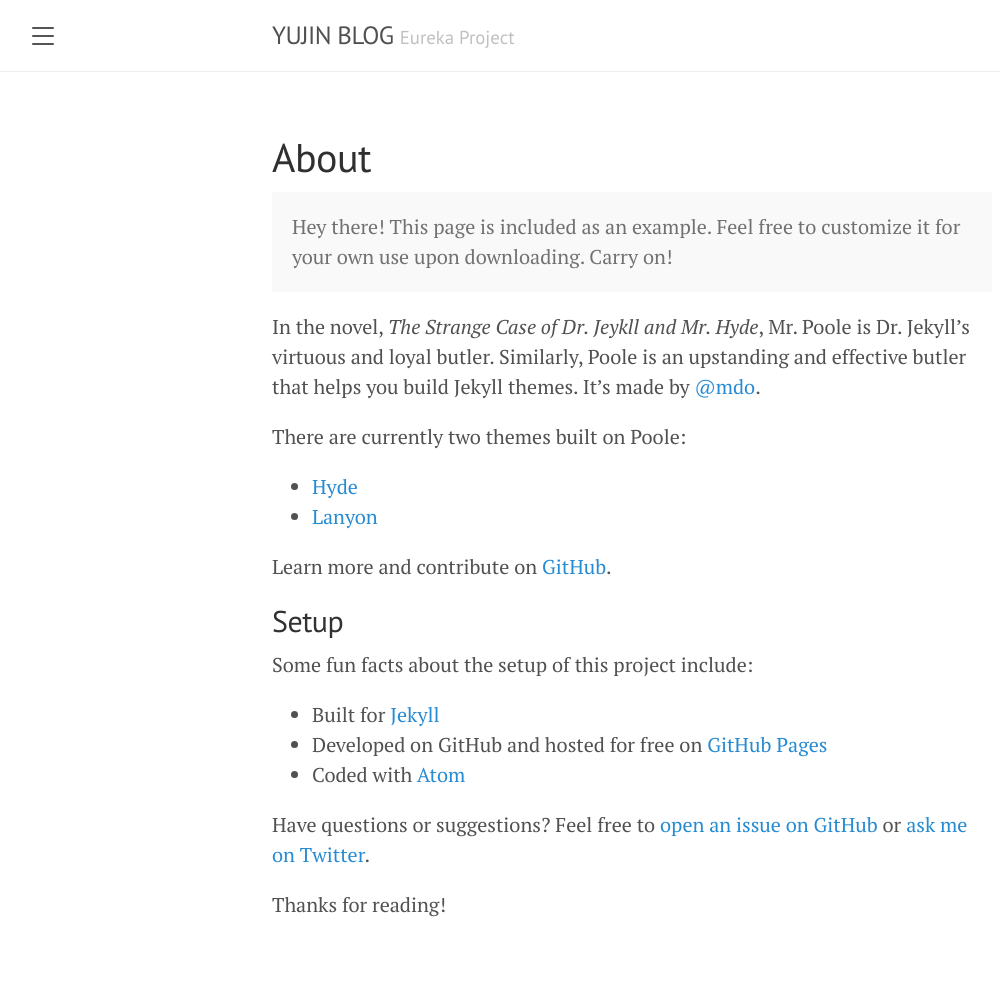
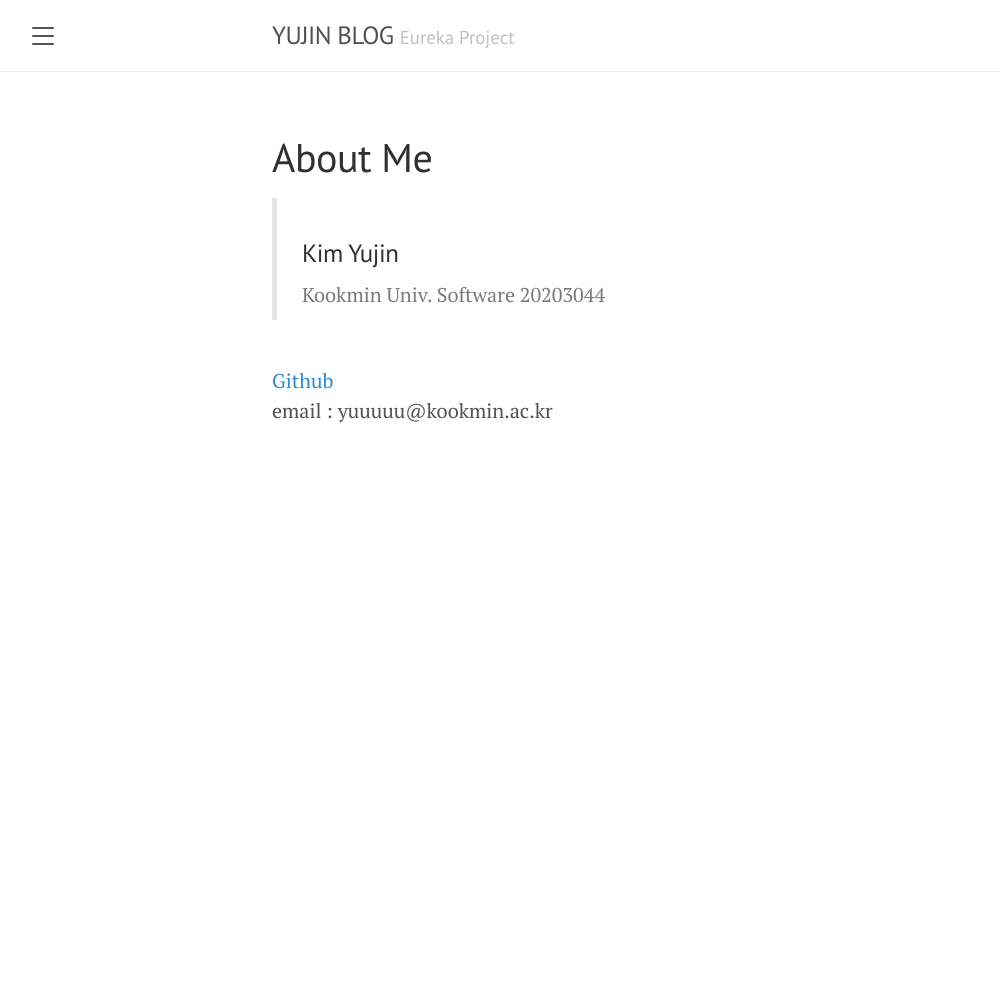
Before and after one commit to yuujinkim/yuujinkim.github.io, a Jekyll site: the page built from about.md, in a window 1280 px wide. Shown: the whole page, without its empty margins (8-1008 px from the left). Built offline with Jekyll 4.4.1, drawn with Linux system fonts in a browser that asks for light colours; after the commit the page ends 900 px from its top, so only the background shows below that.

Commit message:
customize

```diff
--- a/_config.yml
+++ b/_config.yml
@@ -1,7 +1,6 @@
 # Setup
 title: YUJIN BLOG
 tagline: "Eureka Project"
-description: 'A reserved <a href="https://jekyllrb.com" target="_blank">Jekyll</a> theme that places the utmost gravity on content with a hidden drawer. Made by <a href="https://twitter.com/mdo" target="_blank">@mdo</a>.'
 url: https://yuujinkim.github.io
 # baseurl: ""
 paginate: 5
--- a/_includes/sidebar.html
+++ b/_includes/sidebar.html
@@ -4,10 +4,7 @@
 
 <!-- Toggleable sidebar -->
 <div class="sidebar" id="sidebar">
-  <div class="sidebar-item">
-    <p>{{ site.description }}</p>
-  </div>
-
+  <br/>
   <nav class="sidebar-nav">
     <a class="sidebar-nav-item{% if page.title == 'Home' %} active{% endif %}" href="{{ '/' | absolute_url }}">Home</a>
 
@@ -25,14 +22,11 @@
       {% endif %}
     {% endfor %}
 
-    <a class="sidebar-nav-item" href="{{ site.github.repo }}/archive/v{{ site.version }}.zip">Download</a>
-    <a class="sidebar-nav-item" href="{{ site.github.repo }}">GitHub project</a>
-    <span class="sidebar-nav-item">Currently v{{ site.version }}</span>
   </nav>
 
   <div class="sidebar-item">
     <p>
-      &copy; {{ site.time | date: '%Y' }}. All rights reserved.
+      20203044 김유진
     </p>
   </div>
 </div>
--- a/about.md
+++ b/about.md
@@ -1,29 +1,12 @@
 ---
 layout: page
-title: About
+title: About Me
 ---
 
-<p class="message">
-  Hey there! This page is included as an example. Feel free to customize it for your own use upon downloading. Carry on!
-</p>
+> ### Kim Yujin
+>
+> Kookmin Univ. Software 20203044
 
-In the novel, *The Strange Case of Dr. Jeykll and Mr. Hyde*, Mr. Poole is Dr. Jekyll's virtuous and loyal butler. Similarly, Poole is an upstanding and effective butler that helps you build Jekyll themes. It's made by [@mdo](https://twitter.com/mdo).
-
-There are currently two themes built on Poole:
-
-* [Hyde](http://hyde.getpoole.com)
-* [Lanyon](http://lanyon.getpoole.com)
-
-Learn more and contribute on [GitHub](https://github.com/poole).
-
-## Setup
-
-Some fun facts about the setup of this project include:
-
-* Built for [Jekyll](https://jekyllrb.com)
-* Developed on GitHub and hosted for free on [GitHub Pages](https://pages.github.com)
-* Coded with [Atom](https://atom.io)
-
-Have questions or suggestions? Feel free to [open an issue on GitHub](https://github.com/poole/issues/new) or [ask me on Twitter](https://twitter.com/mdo).
-
-Thanks for reading!
+<br/>
+[Github](https://github.com/yuujinkim)
+email : yuuuuu@kookmin.ac.kr
```
Also changed, not shown: _posts/2021-12-16-Markdown.md (+4 -0 lines), public/favicon.ico.
